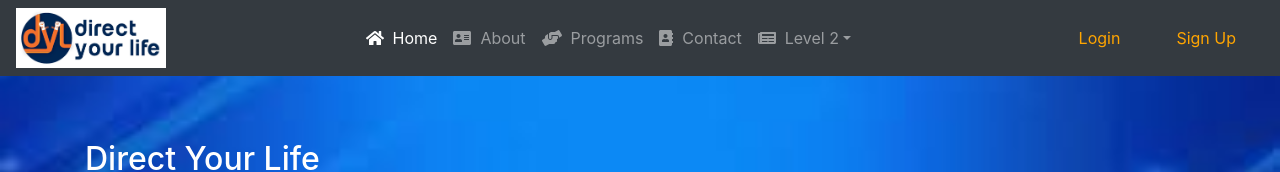
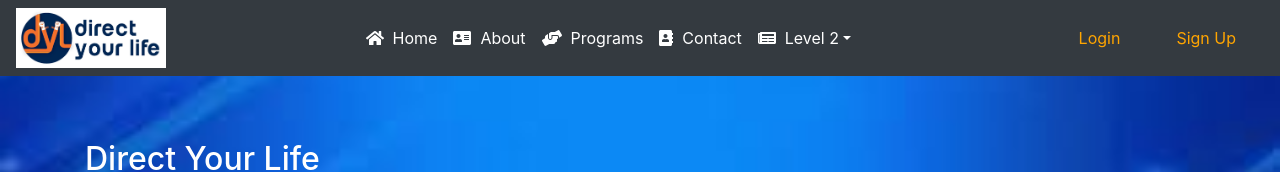
Before and after one commit to KarstenThacker/directYourLife-DB, a React (Create React App) app: page /bookshelf in a window 1280 px wide. Shown: the top 172 px of the page. Built offline with nearby package versions, Linux system fonts and the light colour scheme; no server answers.

Commit message:
second commit july 13

```diff
--- a/src/components/layouts/Navbar.js
+++ b/src/components/layouts/Navbar.js
@@ -38,13 +38,13 @@ const Navbar = () => {
             </Link>
           </li>
           <li className="nav-item">
-            <Link className="nav-link" to="/about">
+            <Link className="nav-link active" to="/about">
               <FontAwesomeIcon icon={faAddressCard} />
               &nbsp; About
             </Link>
           </li>
           <li className='nav-item'>
-						<Link className='nav-link' to='/Programs'>
+						<Link className='nav-link active' to='/Programs'>
 							<FontAwesomeIcon icon={faHandsHelping} />
 							&nbsp; Programs
 						</Link>
@@ -56,14 +56,14 @@ const Navbar = () => {
 						</Link> */}
 					</li>
           <li className="nav-item">
-            <Link className="nav-link" to="/contact">
+            <Link className="nav-link active" to="/contact">
               <FontAwesomeIcon icon={faAddressBook} />
               &nbsp; Contact
             </Link>
           </li>
           <li className="nav-item dropdown">
             <Link
-              className="nav-link dropdown-toggle"
+              className="nav-link active dropdown-toggle"
               href="#"
               id="navbarDropdown"
               role="button"
```
Also changed, not shown: src/components/layouts/Navbar.css (line endings or trailing spaces), 1 other file (tests, documents, lock files or other folders).
